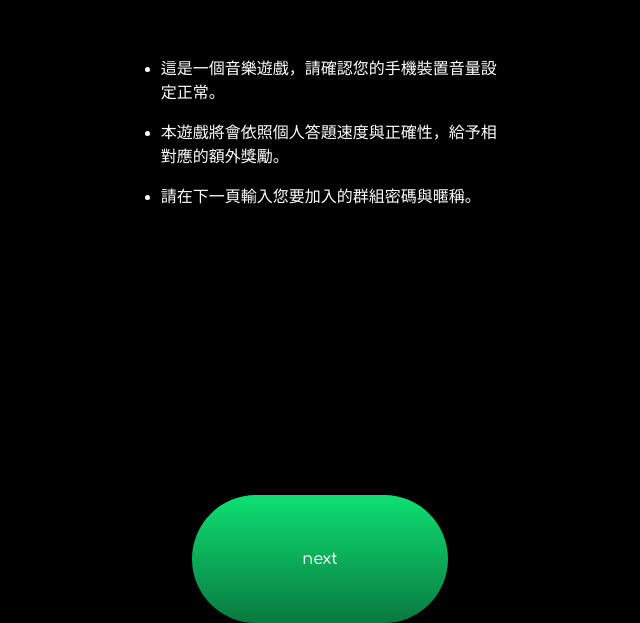
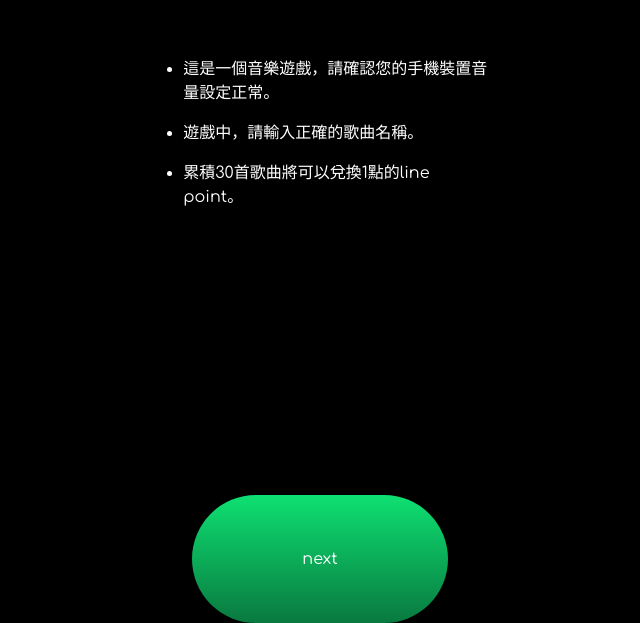
Before and after one commit to b05705019/fresh-lm-frontend, a Vue app: page /#/Rule in a window 1280 px wide. Shown: the part 240-863 px from the top of the page, without its empty margins (320-960 px from the left). Built offline with nearby package versions, Linux system fonts and the light colour scheme.

Commit message:
function: clear input content

```diff
--- a/src/components/Play.vue
+++ b/src/components/Play.vue
@@ -137,6 +137,8 @@ export default {
 				audio_playing = this.$el.querySelector('.audio_'+this.ongoingSong);
 				audio_playing.play();
 			}
+
+			this.inputContent = '';
 		}
 	}
 }
--- a/src/components/Rule.vue
+++ b/src/components/Rule.vue
@@ -4,8 +4,8 @@
 		<div class="rule-title-content">
 			<ul class="rule-title-content-ul">
 				<li>這是一個音樂遊戲，請確認您的手機裝置音量設定正常。</li>
-				<li>本遊戲將會依照個人答題速度與正確性，給予相對應的額外獎勵。</li>
-				<li>請在下一頁輸入您要加入的群組密碼與暱稱。</li>
+				<li>遊戲中，請輸入正確的歌曲名稱。</li>
+				<li>累積30首歌曲將可以兌換1點的line point。</li>
 			</ul>
 		</div>
 		<audio :src=audio[category][0] class="audio_0" />
```
